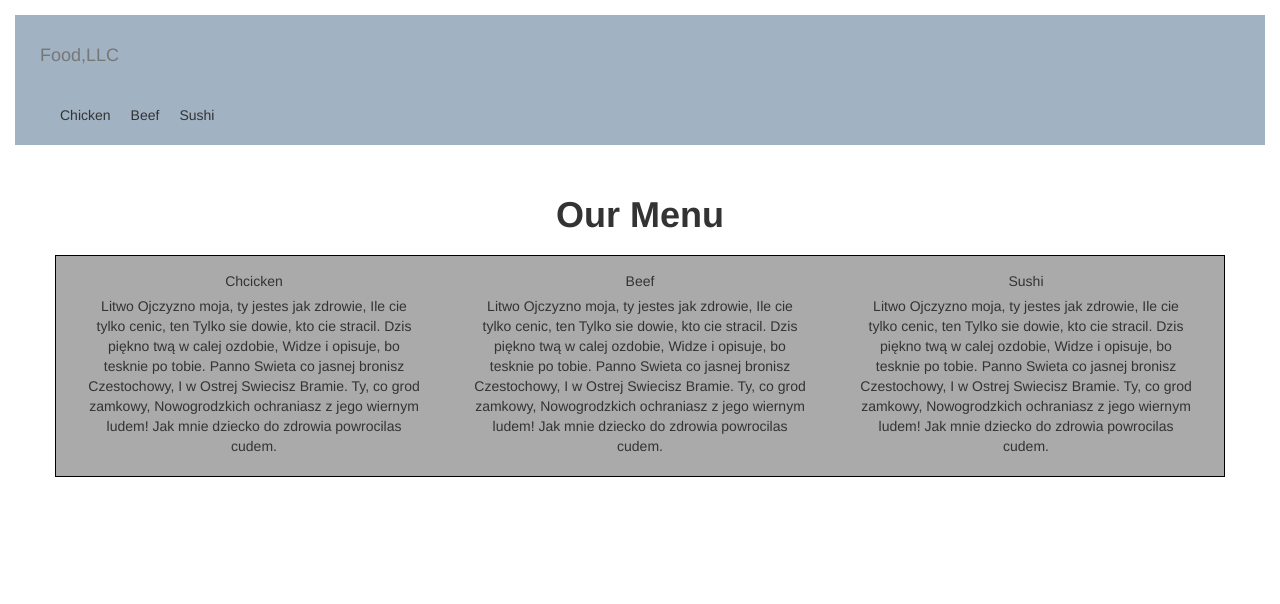
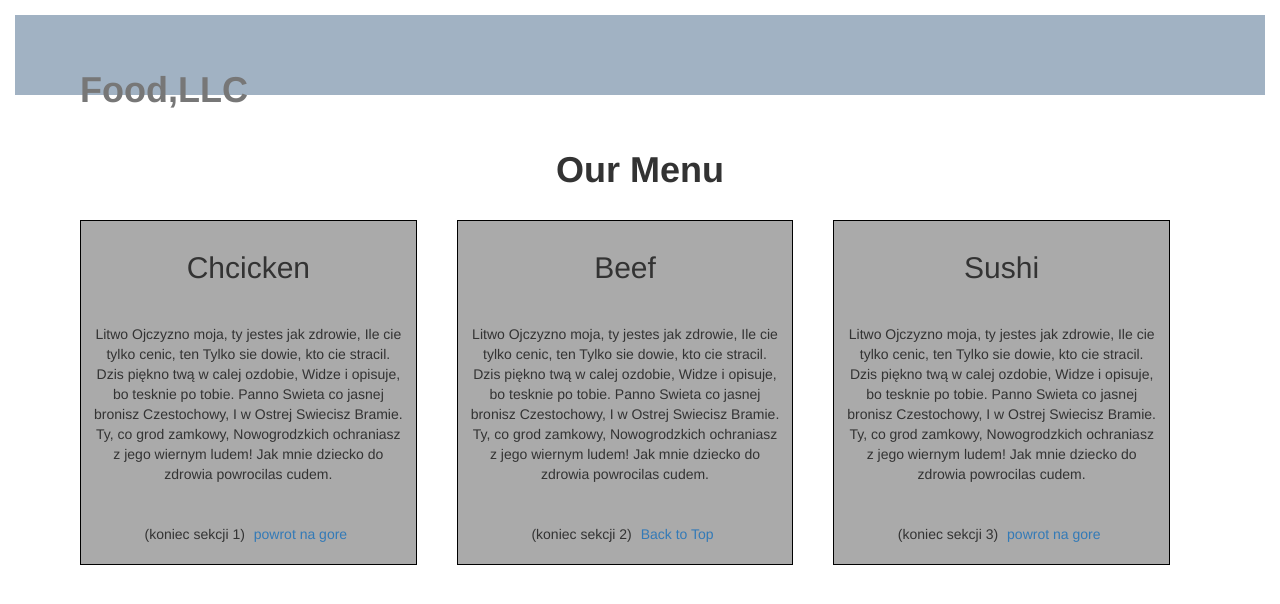
Before and after one commit to karoluss96/coursera-html, a plain HTML site: page module3_KS/index.html in a window 1280 px wide. Drawn offline with nearby package versions, Linux system fonts and the light colour scheme; files that its build step writes are made by us from their sources; a script that the page names is missing.

Commit message:
Update index.html

```diff
--- a/module3_KS/index.html
+++ b/module3_KS/index.html
@@ -5,31 +5,32 @@
 	<meta name= "viewport" content="width=device-width, initial-scale=1">
 	<title>Assignment Solution for Module 3</title>
 	<link rel="stylesheet" href="css/bootstrap.min.css">
-	<link rel="stylesheet" href="css/style.css">
+	<link rel="stylesheet" href="style.css">
 	</head>
 	<body>
 	<header>
 <nav id="header-nav" class="navbar navbar-default">
-  <div class="container-fluid">
+  <div class="container">
     <!-- Brand and toggle get grouped for better mobile display -->
     <div class="navbar-header">
-      <a class="navbar-brand" href="#">Food,LLC</a>
+      <a class="navbar-brand" href="#"><h1>Food,LLC</h1></a>
     </div>
 
     <!-- Collect the nav links, forms, and other content for toggling -->
-    <button type="button" class="navbar-toggle collapsed" data-toggle="collapse" data-target="#bs-example-navbar-collapse-1" aria-expanded="false">
+    <button type="button" class="navbar-toggle collapsed" data-toggle="collapse" data-target="#collapsable-nav" aria-expanded="false">
       <span class="navbar-toggler-icon"></span>
     <span class="sr-only">Toggle navigation</span>
      <span class="icon-bar"></span>
      <span class="icon-bar"></span>
      <span class="icon-bar"></span>
       </button>
-    <div id="collapsable-nav" class="collapse navbar-collapse">
-      <ul id="nav-list" class="nav navbar-nav">
-        <li class="visible-xs">
-             <li><span>Chicken</span></li>
-            <li><span>Beef</span></li>
-            <li><span>Sushi</span></li>
+    <div id="collapsable-nav" class="collapse navbar-collapse" ria-expanded="false">
+      <ul id="nav-list" class="nav navbar-nav navbar-right visible-xs text-center">
+        <li>
+             <li>
+             	<a href="#chicken-tile"><br class="hidden-xs"> <span>Chicken</span></a></li>
+            <li><a href="#beef-tile"><br class="hidden-xs"> <span>Beef</span></a></li>
+            <li><a href="#sushi-tile"><br class="hidden-xs"> <span>Sushi</span></a></li>
         </li>
       </ul>
     </div><!-- /.navbar-collapse -->
@@ -37,28 +38,37 @@
 </nav>
 </header>
 
-	<h1 id="#heading"> Our Menu</h1>
-	<div id="xs-deliver" class="text-center visible-xs"></div>
-  <div id="main-content" class="container">
-	<section class="row">
+ <div id="main-content" class="container">
+	<h1 id="#heading" class="text-center"> Our Menu</h1>
+	<div id="home-tiles" class="row">
 	<div class="col-md-4 col-sm-6 col-xs-12">
-	<div id="menu-tile"><span>Chcicken</span>
-	<div class="PanTadeusz">Litwo Ojczyzno moja, ty jestes jak zdrowie, Ile cie tylko cenic, ten Tylko sie dowie, kto cie stracil. Dzis piękno twą w calej ozdobie, Widze i opisuje, bo tesknie po tobie. Panno Swieta co jasnej bronisz Czestochowy, I  w Ostrej Swiecisz Bramie. Ty, co grod zamkowy, Nowogrodzkich ochraniasz z jego wiernym ludem! Jak mnie dziecko do zdrowia powrocilas cudem.</div>
+	<div id="menu1-tile">
+	<section>
+		<h2 class="text-center"><span>Chcicken</span></h2>
+	<p>Litwo Ojczyzno moja, ty jestes jak zdrowie, Ile cie tylko cenic, ten Tylko sie dowie, kto cie stracil. Dzis piękno twą w calej ozdobie, Widze i opisuje, bo tesknie po tobie. Panno Swieta co jasnej bronisz Czestochowy, I  w Ostrej Swiecisz Bramie. Ty, co grod zamkowy, Nowogrodzkich ochraniasz z jego wiernym ludem! Jak mnie dziecko do zdrowia powrocilas cudem.</p>
+	<p>(koniec sekcji 1) <a href="#top-heading">powrot na gore</a></p>
+</section>
 </div>
 </div>
 	<div class="col-md-4 col-sm-6 col-xs-12">
-		<div id="specials-tile"><span>Beef</span>
-		<div class="PanTadeusz">Litwo Ojczyzno moja, ty jestes jak zdrowie, Ile cie tylko cenic, ten Tylko sie dowie, kto cie stracil. Dzis piękno twą w calej ozdobie, Widze i opisuje, bo tesknie po tobie. Panno Swieta co jasnej bronisz Czestochowy, I  w Ostrej Swiecisz Bramie. Ty, co grod zamkowy, Nowogrodzkich ochraniasz z jego wiernym ludem! Jak mnie dziecko do zdrowia powrocilas cudem.</div>
-</div>
-</div>
+	<div id="menu2-tile">
+	<section>
+		<h2 class="text-center"><span>Beef</span></h2> <p>Litwo Ojczyzno moja, ty jestes jak zdrowie, Ile cie tylko cenic, ten Tylko sie dowie, kto cie stracil. Dzis piękno twą w calej ozdobie, Widze i opisuje, bo tesknie po tobie. Panno Swieta co jasnej bronisz Czestochowy, I  w Ostrej Swiecisz Bramie. Ty, co grod zamkowy, Nowogrodzkich ochraniasz z jego wiernym ludem! Jak mnie dziecko do zdrowia powrocilas cudem.</p>
+	<p>(koniec sekcji 2) <a href="#top-heading">Back to Top</a></p>
+    </section>
+    </div>
+    </div>
 	<div class="col-md-4 col-sm-6 col-xs-12">
-		<div id="specials-tile"><span>Sushi</span>
-			<div class="PanTadeusz">Litwo Ojczyzno moja, ty jestes jak zdrowie, Ile cie tylko cenic, ten Tylko sie dowie, kto cie stracil. Dzis piękno twą w calej ozdobie, Widze i opisuje, bo tesknie po tobie. Panno Swieta co jasnej bronisz Czestochowy, I  w Ostrej Swiecisz Bramie. Ty, co grod zamkowy, Nowogrodzkich ochraniasz z jego wiernym ludem! Jak mnie dziecko do zdrowia powrocilas cudem.</div>
+		<div id="menu3-tile">
+	<section>
+		<h2 class="text-center"><span>Sushi</span></h2>
+			<p>Litwo Ojczyzno moja, ty jestes jak zdrowie, Ile cie tylko cenic, ten Tylko sie dowie, kto cie stracil. Dzis piękno twą w calej ozdobie, Widze i opisuje, bo tesknie po tobie. Panno Swieta co jasnej bronisz Czestochowy, I  w Ostrej Swiecisz Bramie. Ty, co grod zamkowy, Nowogrodzkich ochraniasz z jego wiernym ludem! Jak mnie dziecko do zdrowia powrocilas cudem.</p>
+			 <p>(koniec sekcji 3) <a href="#top-heading">powrot na gore</a></p>
 		</div>
 	</div>
 </section>
 </div><!--end of main-->
-
+	 <div class="clearfix visible-lg-block"></div>
 	<script src="https://ajax.googleapis.com/ajax/libs/jquery/1.12.4/jquery.min.js"></script>
   <script src="js/bootstrap.min.js"></script>
   <script src="js/script.js"></script>
```
